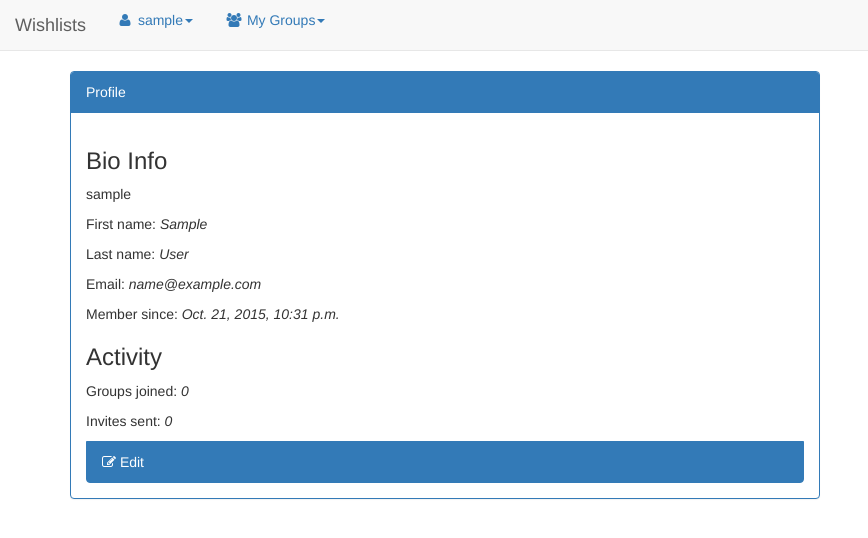
After one commit to pclements12/PyWishlist, a Django app: page /wishlist/user in a window 1280 px wide. The commit adds this page. Shown: the top 538 px of the page, without its empty margins (0-868 px from the left). Run offline with Django 3.2, Linux system fonts and the light colour scheme; the visitor is signed in with stand-in values (Sample User, id 1); data that the repository does not hold is empty; some libraries are stand-ins or nearby versions.

Commit message:
add fields to invites to track invites over time, add first/last names on member list for a group, add user profile and ability to edit user fields

```diff
--- a/wishlist_app/models.py
+++ b/wishlist_app/models.py
@@ -1,6 +1,7 @@
 from django.db import models
 from django.contrib.auth.models import User
 from datetime import datetime
+from django.utils import timezone
 from django.core.exceptions import PermissionDenied
 import uuid
 
@@ -172,12 +173,15 @@ def generate_uuid():
 
 
 class Invite(models.Model):
+    inviter = models.ForeignKey(User, related_name='invited_by')
+    created_date = models.DateField(default=timezone.now)
     group = models.ForeignKey(WishlistGroup, related_name="invite_group", on_delete=models.CASCADE)
     key = models.CharField(max_length=64, verbose_name=u"Activation key", default=generate_uuid, null=False)
     email = models.EmailField(null=False)
+    used = models.BooleanField(default=False)
 
     def __str__(self):
-        return "Invite: %s to %s (%s)" % (self.group, self.email, self.key)
+        return "Invite by %s: %s to %s (%s) on %s" % (self.inviter, self.group, self.email, self.key, self.created_date)
 
 
 class SecretSantaAssignment(models.Model):
--- a/wishlist_app/templates/wishlist_app/nav.html
+++ b/wishlist_app/templates/wishlist_app/nav.html
@@ -12,7 +12,7 @@
                 </a>
                 <ul class="dropdown-menu">
                     <li>
-                         <a href="#" class="active"><i class="fa fa-user fa-fw"></i> Profile</a>
+                         <a href="{% url 'user_profile' %}" class="active"><i class="fa fa-user fa-fw"></i> Profile</a>
                     <li>
                         <a href="{% url 'logout' %}"><i class="fa fa-sign-out fa-fw"></i> Logout</a>
                     </li>
--- /dev/null
+++ b/wishlist_app/templates/wishlist_app/user/profile.html
@@ -0,0 +1,23 @@
+{% extends 'wishlist_app/base.html' %}
+{% block body %}
+    <div class="row">
+        <div class="col-lg-8 col-md-6 col-sm-6 col-xs-12">
+            <div class="panel panel-primary">
+                    <div class="panel-heading">Profile</div>
+                    <div class="panel-body">
+                        <h3>Bio Info</h3>
+                        <p>{{ user.username }}</p>
+                        <p>First name: <em>{{ user.first_name }}</em></p>
+                        <p>Last name: <em>{{ user.last_name }}</em></p>
+                        <p>Email: <em>{{ user.email }}</em></p>
+                        <p>Member since: <em>{{user.date_joined}}</em></p>
+                        <p/>
+                        <h3>Activity</h3>
+                        <p>Groups joined: <em>{{ group_count }}</em></p>
+                        <p>Invites sent: <em>{{ invite_count }}</em></p>
+                        <a class="list-group-item active" href="{% url 'user_update'%}"><i class="fa fa-edit"></i> Edit</a>
+                    </div>
+            </div>
+        </div>
+    </div>
+{% endblock %}
--- a/wishlist_app/urls.py
+++ b/wishlist_app/urls.py
@@ -30,6 +30,8 @@ urlpatterns = [
     url(r'^item/(?P<item_id>[0-9]+)/unclaim/?$', item.unclaim, name="item_unclaim"),
 
     # user
+    url(r'^user$', user.profile, name="user_profile"),
+    url(r'^user/edit$', user.update, name="user_update"),
     url(r'^user/search/(?P<group_id>[0-9]+)$', user.search, name="user_search"),
     url(r'^user/invite', user.invite, name="user_invite"),
 ]
--- a/wishlist_app/views/user.py
+++ b/wishlist_app/views/user.py
@@ -8,6 +8,7 @@ from django.core import urlresolvers
 from django.core.mail import send_mail
 from wishlist_app.models import User, WishlistGroup, Invite
 from wishlist_app.forms.LongRegistrationForm import LongRegistrationForm
+from wishlist_app.forms.UserUpdateForm import UserUpdateForm
 
 
 @login_required
@@ -28,6 +29,16 @@ def do_search(name):
     return users | emails
 
 
+@login_required
+def profile(request):
+    group_count = len(WishlistGroup.get_groups_by_user(request.user))
+    invite_count = len(Invite.objects.filter(inviter=request.user))
+    return render(request, "wishlist_app/user/profile.html",
+                  {"user": request.user,
+                   "group_count": group_count,
+                   "invite_count": invite_count})
+
+
 @require_http_methods(['GET', 'POST'])
 def register(request):
     print "Register: %s" % request
@@ -38,6 +49,8 @@ def register(request):
             key = request.session['activation_key']
             print "Session activation key? %s" % key
         form = LongRegistrationForm(request.POST)
+        if not form.is_valid():
+            return render(request, 'wishlist_app/register.html', {"form": form})
         print "Creating user..."
         user = form.save()
         print "New user created: %s" % user
@@ -48,13 +61,12 @@ def register(request):
         if key is not None:
             try:
                 print "Activation key? %s" % key
-                inv = Invite.objects.get(key=key)
-                print "Update user email with invite email %s" % inv.email
-                user.email = inv.email
+                inv = Invite.objects.get(key=key, used=False)
                 user.save()
                 inv.group.add_user(user)
                 print "User successfully added to invite group %s" % inv.group
-                inv.delete()
+                inv.used = True
+                inv.save()
                 if 'activation_key' in request.session:
                     del request.session['activation_key']
                 print "invite scrubbed from db, key removed from session"
@@ -83,8 +95,8 @@ def invite(request):
     if not group.contains_user(request.user):
         raise PermissionDenied("Can't invite people to a group if you aren't in it")
     print "requesting user belongs to the group %s" % request.user
-    inv = Invite.objects.create(email=request.POST['email'], group=group)
-    print "Invite created %s" % inv
+    inv = Invite.objects.create(email=request.POST['email'], group=group, by=request.user)
+    print "Invite created [%s]" % inv
     send_invite_email(request, inv, group)
     return HttpResponse("Invite sent")
 
@@ -111,3 +123,20 @@ def generate_invite_link(inv):
     url = "%s?activation_key=%s" % (urlresolvers.reverse("register"), inv.key)
     print "Registration url: %s" % url
     return url
+
+
+@login_required
+@require_http_methods(["GET", "POST"])
+def update(request):
+    print "Update user: %s" % request.user
+    if request.POST:
+        print "posted values %s" % request.POST
+        user_form = UserUpdateForm(request.POST, instance=request.user)
+        if not user_form.is_valid():
+            return render(request, 'wishlist_app/user/user_update.html', {'user_form': user_form})
+        user = user_form.save()
+        print "updated user %s" % user
+        return redirect("user_profile")
+    else:
+        user_form = UserUpdateForm(instance=request.user)
+        return render(request, 'wishlist_app/user/user_update.html', {'user_form': user_form})
```
Also changed, not shown: wishlist_app/forms/UserUpdateForm.py (added, +13 -0 lines), wishlist_app/templates/wishlist_app/group/wishlist_members.html (+1 -7 lines), wishlist_app/templates/wishlist_app/user/user_update.html (added, +23 -0 lines), wishlist_app/migrations/0023_auto_20151021_1432.py (added), wishlist_app/migrations/0024_auto_20151021_1531.py (added).
